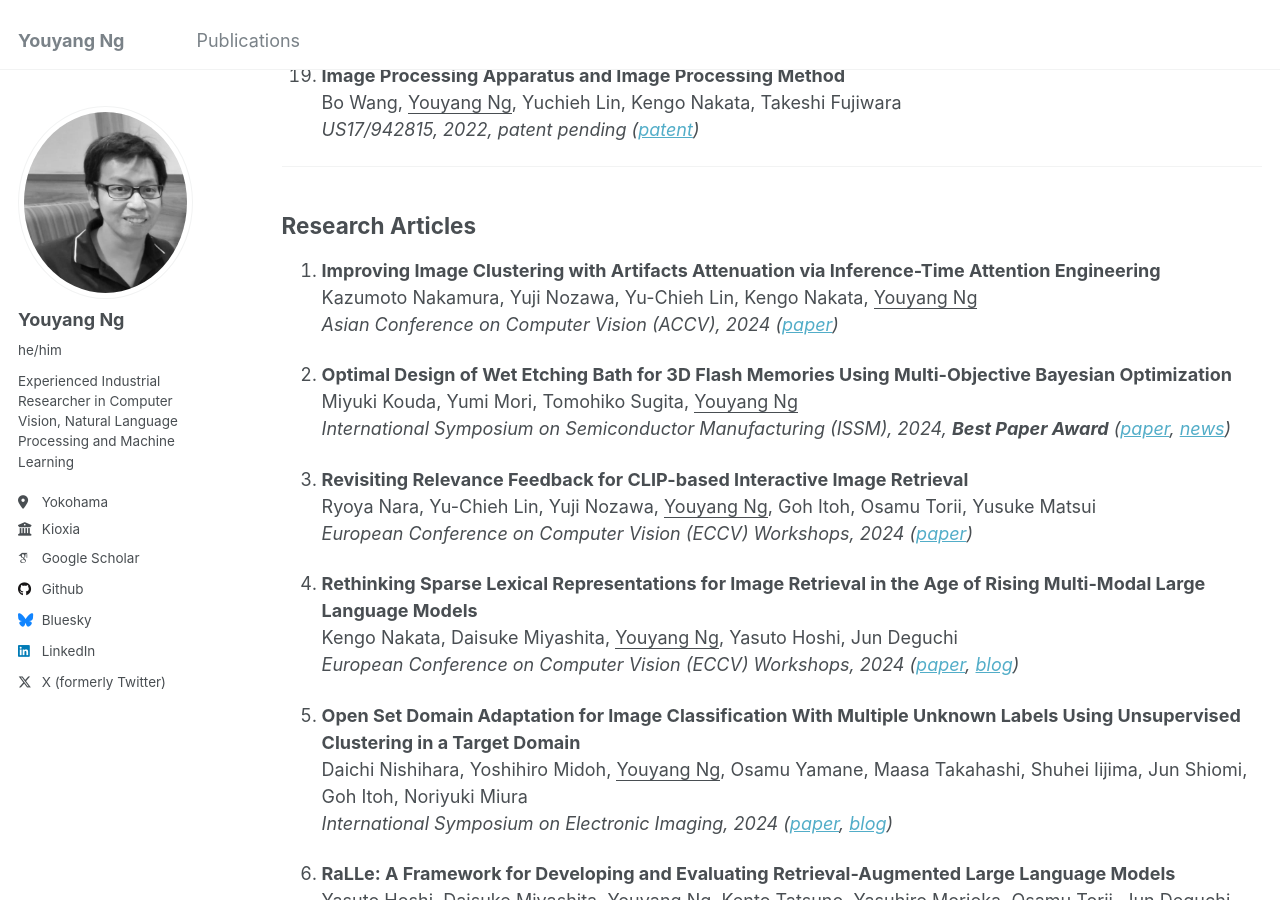
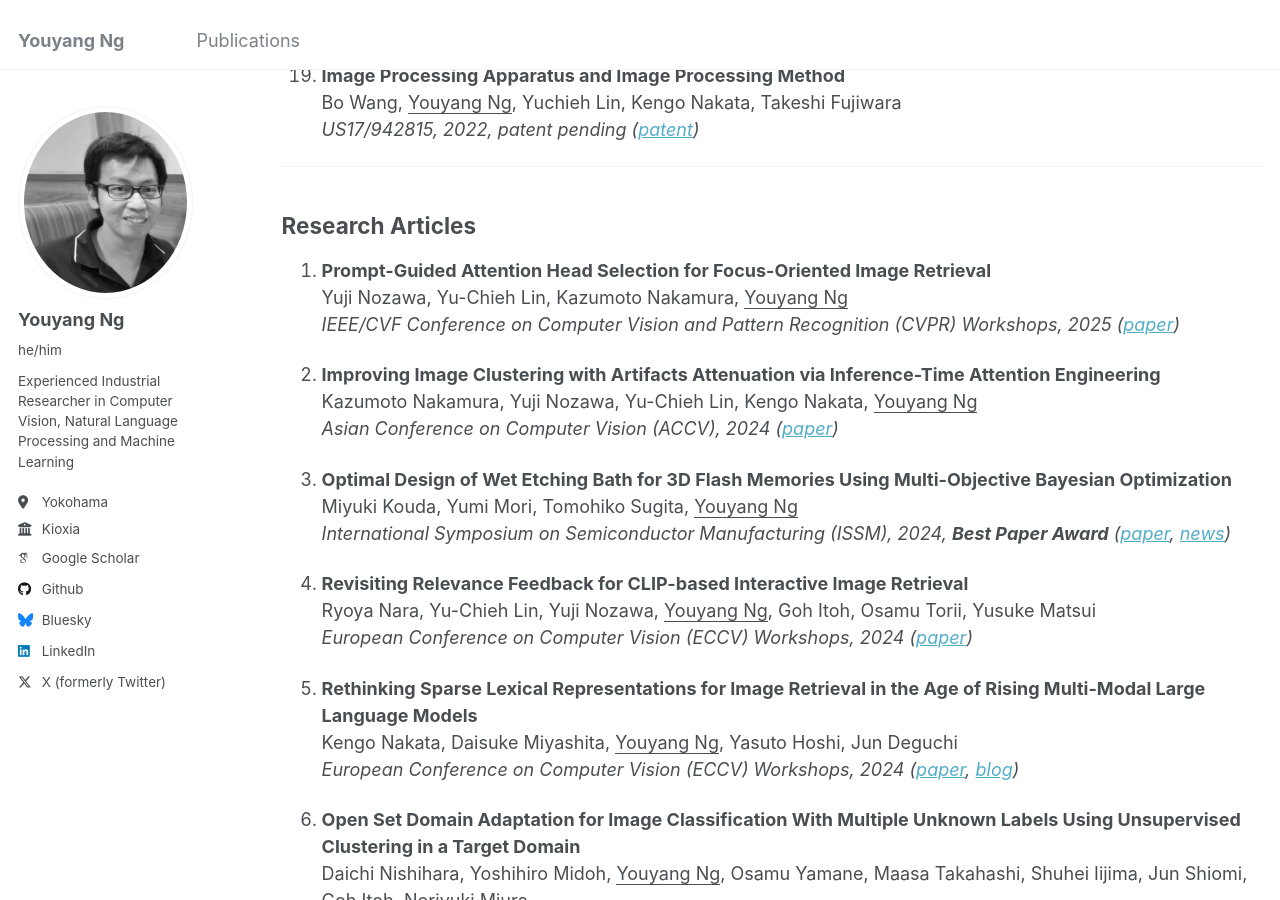
Before and after one commit to yy29/yy29.github.io, a Jekyll site: the page built from _pages/publications.md, in a window 1280 px wide and 900 px high, scrolled down 2165 px. Built offline with Jekyll 4.4.1, drawn with Linux system fonts in a browser that asks for light colours; some web fonts are replaced.

Commit message:
Update publications.md

```diff
--- a/_pages/publications.md
+++ b/_pages/publications.md
@@ -91,6 +91,10 @@ Bo Wang, <ins>Youyang Ng</ins>, Yuchieh Lin, Kengo Nakata, Takeshi Fujiwara
 <a id="articles"></a>
 ## Research Articles
 
+1. **Prompt-Guided Attention Head Selection for Focus-Oriented Image Retrieval**
+Yuji Nozawa, Yu-Chieh Lin, Kazumoto Nakamura, <ins>Youyang Ng</ins>
+*IEEE/CVF Conference on Computer Vision and Pattern Recognition (CVPR) Workshops, 2025 ([paper](https://arxiv.org/abs/2504.01348))*
+
 1. **Improving Image Clustering with Artifacts Attenuation via Inference-Time Attention Engineering**
 Kazumoto Nakamura, Yuji Nozawa, Yu-Chieh Lin, Kengo Nakata, <ins>Youyang Ng</ins>
 *Asian Conference on Computer Vision (ACCV), 2024 ([paper](https://openaccess.thecvf.com/content/ACCV2024/html/Nakamura_Improving_Image_Clustering_with_Artifacts_Attenuation_via_Inference-Time_Attention_Engineering_ACCV_2024_paper.html))*
```
